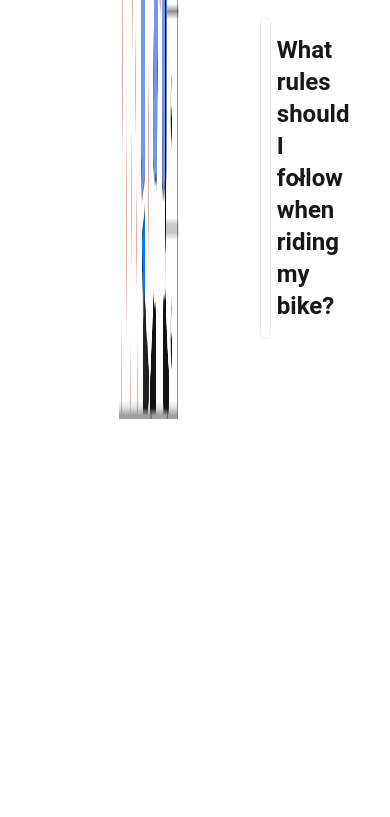
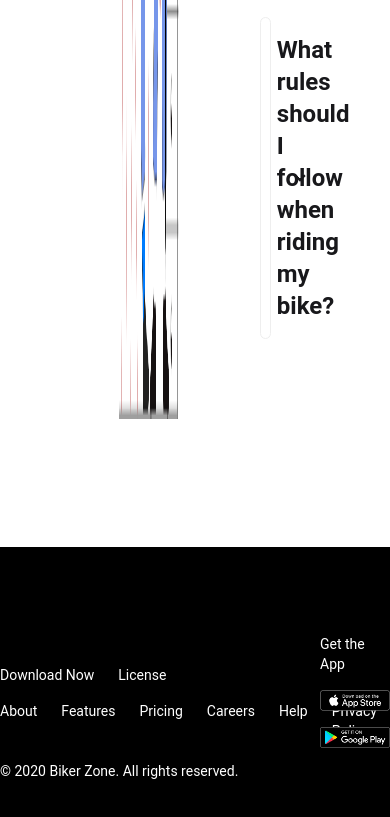
Before and after one commit to thesi47/biker-zone, a plain HTML site: page index.html in a window 390 px wide. Shown: the part 5938-6755 px from the top of the page. Before the commit the page ends 6437 px from the top, so only its background shows below. Drawn offline with nearby package versions, Linux system fonts and the light colour scheme.

Commit message:
footer done. responsive needed

```diff
--- a/index.html
+++ b/index.html
@@ -143,10 +143,11 @@
             </div>
         </div>
         <div class="faq">
-            <h1 class="text-center text-5xl font-semibold">Frequently Asked <span class="text-[#E76F51]">Questions</span></h1>
+            <h1 class="text-center text-5xl font-semibold">Frequently Asked <span
+                    class="text-[#E76F51]">Questions</span></h1>
             <div class="all-container flex mt-10 w-[80vw] justify-around mx-auto p-20 align-bottom gap-20">
 
-                    <img class="image-container mt-10 w-4/10" src="images/others/faq-section.png" alt="">
+                <img class="image-container mt-10 w-4/10" src="images/others/faq-section.png" alt="">
                 <div class="accordion-container mt-10 mb-20 w-1/2 flex flex-col gap-5">
                     <div class="collapse collapse-arrow bg-base-100 border border-base-300">
                         <input type="radio" name="my-accordion-2" checked="checked" />
@@ -190,8 +191,34 @@
         </div>
     </section>
 
-    <section class="footer">
+    <section class="footer mt-12 bg-black h-72 flex items-center justify-around mx-auto ">
+        <div class="flex items-center justify-around mx-auto w-[80]">
+        <div class="link-container text-white flex justify-between w-[80vw] mx-auto pt-16 flex-col gap-4">
 
+                    <div class="tile-1 flex gap-6">
+                        <a href="#">Download Now</a>
+                        <a href="#">License</a>
+                    </div>
+                    <div class="tile-2 flex gap-6">
+                        <a href="#">About</a>
+                        <a href="#">Features</a>
+                        <a href="#">Pricing</a>
+                        <a href="#">Careers</a>
+                        <a href="#">Help</a>
+                        <a href="#">Privacy Policy</a>
+                    </div>
+                    <div class="copyright mt-1">
+                        <p>© 2020 Biker Zone. All rights reserved.</p>
+                    </div>
+                </div>
+                    <div class="app-download-container flex flex-col items-center gap-4">
+                        <p class="text-white">Get the App</p>
+                        <img class="w-32" src="images/others/ios.png" alt="">
+                        <img class="w-32" src="images/others/android.png" alt="">
+                    </div>
+                </div>
+            </div>
+        </div></div>
     </section>
 </body>
 
```
